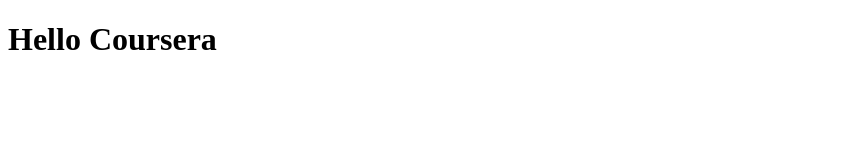
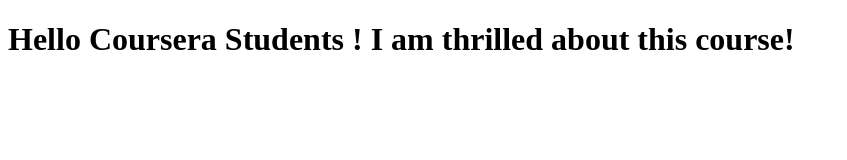
Before and after one commit to SushmaSuda/coursera-test, a plain HTML site: page index.html in a window 1280 px wide. Shown: the whole page, without its empty margins (0-847 px from the left). Drawn offline with Linux system fonts and the light colour scheme.

Commit message:
Next version of web file.

```diff
--- a/index.html
+++ b/index.html
@@ -5,6 +5,6 @@
     <title>Hello Coursera</title>
   </head>
   <body>
-    <h1>Hello Coursera</h1>
+    <h1>Hello Coursera Students ! I am thrilled about this course! </h1>
   </body>
 </html>
```
